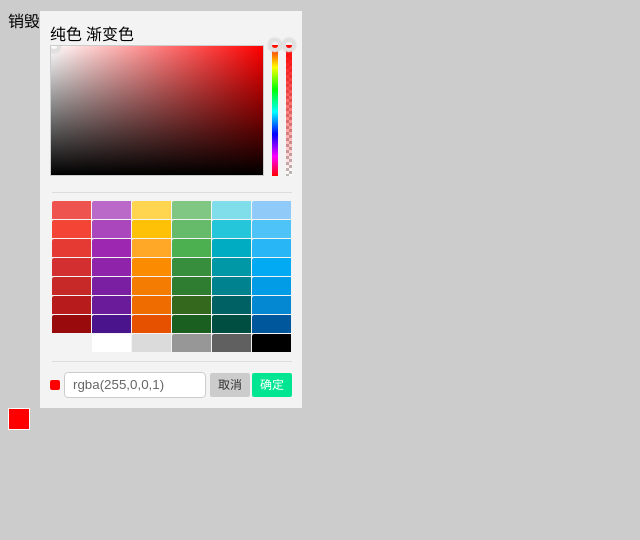
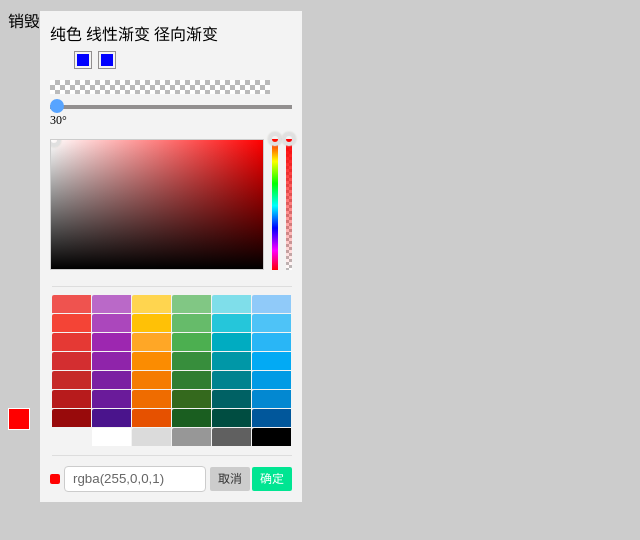
Before and after one commit to fanaiai/xncolorpicker, a website: page index.html in a window 1280 px wide. Both pictures are taken after a click on the element 19 px from the left and 419 px from the top of the page. Shown: the whole page, without its empty margins (0-640 px from the left). Drawn offline with Linux system fonts and the light colour scheme; a small style sheet from the web is missing.

Commit message:
V1.1.0 2021/01/15

```diff
--- a/src/xncolorpicker.css
+++ b/src/xncolorpicker.css
@@ -161,3 +161,78 @@
 .fcolorpicker .color-btn-group .confirm-color{
     background: #00E592;
 }
+
+
+.fcolorpicker .color-gradient{
+    padding-bottom:30px;
+}
+.fcolorpicker .gradient-bar-container{
+    display: flex;
+    align-items: center;
+    justify-content: space-between;
+    position: relative;
+    padding-top:34px;
+}
+
+
+.fcolorpicker .gradient-colors{
+    position: absolute;
+    width:100%;
+    left:0;
+    top:6px;
+}
+.fcolorpicker .gradient-colors .gradient-item{
+    width:16px;
+    height:16px;
+    position: absolute;
+    top:0;
+    border:1px solid #928F8F;
+    display: flex;
+    align-items: center;
+    justify-content: center;
+}
+.fcolorpicker .gradient-colors .gradient-item:before{
+    position: absolute;
+    top: 12px;
+    color: #928f8f;
+}
+.fcolorpicker .gradient-colors .gradient-item .color{
+    background:blue;
+    width:12px;
+    height:12px;
+}
+.fcolorpicker .gradient-bar{
+    flex:auto;
+    height:14px;
+    background: url(opacity.png);
+    background-size: 10px;
+    margin-right:6px;
+}
+.fcolorpicker .add-gradient{
+    flex:0 0 16px;
+    height:16px;
+    width:16px;
+    color: #57A4FF
+}
+.fcolorpicker .gradient-angle{
+    padding-top: 10px;
+}
+.fcolorpicker .gradient-angle .current-angle{
+    width:100%;
+    height:4px;
+    background:#928F8F;
+    position: relative;
+}
+.fcolorpicker .gradient-angle .current-angle div{
+    width:14px;
+    height:14px;
+    border-radius:50%;
+    background:#57A4FF;
+    position: absolute;
+    top: -6px;
+}
+.fcolorpicker .gradient-angle .current-angle span{
+    font-size: 12px;
+    position: absolute;
+    top: 8px;
+}
--- a/src/xncolorpicker.js
+++ b/src/xncolorpicker.js
@@ -5,6 +5,7 @@
 //! authors : 范媛媛
 //! create date:2019/05/14
 //! update date:2021/01/06 v1.0.0发布
+//! update date:2021/01/06 v1.1.0发布
 function dynamicLoadJs(urllist) {
     for (let i = 0; i < urllist.length; i++) {
 
@@ -36,7 +37,7 @@ var s = document.querySelector ? script.src : script.getAttribute("src", 4)//IE8
 var csspath = s.substr(0, s.lastIndexOf('/') - 0);
 var jslist = [csspath + "/jquery.min.js", csspath + "/lib/colorformat/colorFormat.js"]
 dynamicLoadJs(jslist);
-var csslist = [csspath + "/xncolorpicker.css"]
+var csslist = [csspath + "/xncolorpicker.css","//at.alicdn.com/t/font_2330183_pruflrov4th.css"]
 dynamicLoadCss(csslist);
 (function (window) {
     // var that;
@@ -122,7 +123,30 @@ dynamicLoadCss(csslist);
                 `<div class="fcolorpicker">
             <div class="color-type">
                <span>纯色</span>
-               <span>渐变色</span>
+               <span>线性渐变</span>
+               <span>径向渐变</span>
+            </div>
+            <div class="color-gradient">
+                <div class="gradient-bar-container">
+                    <div class="gradient-colors">
+                        <div class="gradient-item iconfontcolorpicker iconcolorpicker1" style="left:10%">
+                            <div class="color"></div>
+                        </div>
+                        <div class="gradient-item" style="left:20%">
+                            <div class="color"></div>
+                        </div>
+                    </div>
+                    <div class="gradient-bar">
+
+                    </div>
+                    <a class="add-gradient iconfontcolorpicker iconcolorpicker11"></a>
+                </div>
+                <div class="gradient-angle">
+                    <div class="current-angle">
+                      <div></div>
+                      <span>30°</span>
+</div>
+</div>
             </div>
             <div class="color-palette">
                 <div class="lightness">
```
